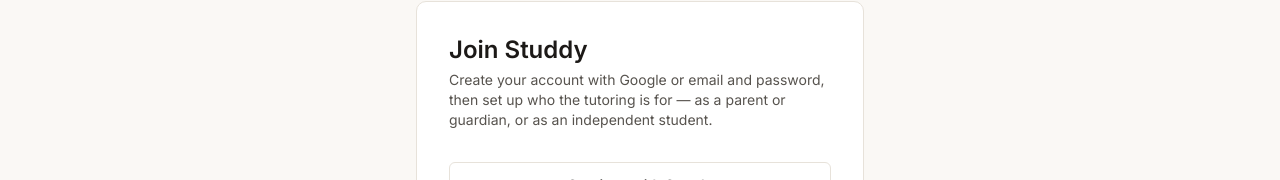
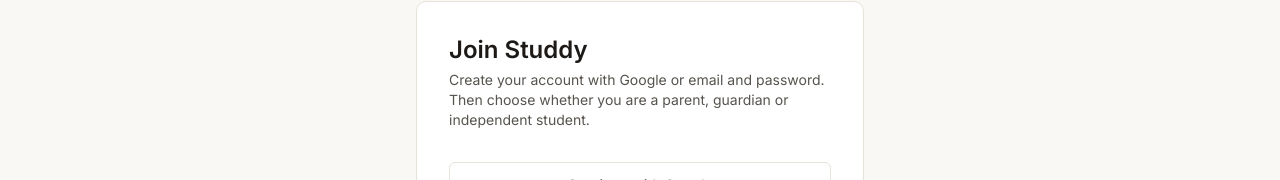
Before and after one commit to darshabloom/Studdy, a Next.js app in the folder apps/web/: page /sign-up in a window 1280 px wide. Shown: the part 159-339 px from the top of the page. Built offline with nearby package versions, Linux system fonts and the light colour scheme.

Commit message:
style: wrap registration description consistently [sc-42]

```diff
--- a/apps/web/src/app/(auth)/sign-up/page.tsx
+++ b/apps/web/src/app/(auth)/sign-up/page.tsx
@@ -10,8 +10,8 @@ export default function SignUpPage() {
     <Card>
       <h1 className="text-2xl font-semibold">Join Studdy</h1>
       <p className="mt-1 text-sm text-text-secondary">
-        Create your account with Google or email and password, then set up who the tutoring is for
-        — as a parent or guardian, or as an independent student.
+        Create your account with Google or email and password. Then choose whether you are a
+        parent, guardian or independent student.
       </p>
       <div className="mt-6">
         <GoogleSignIn />
```
